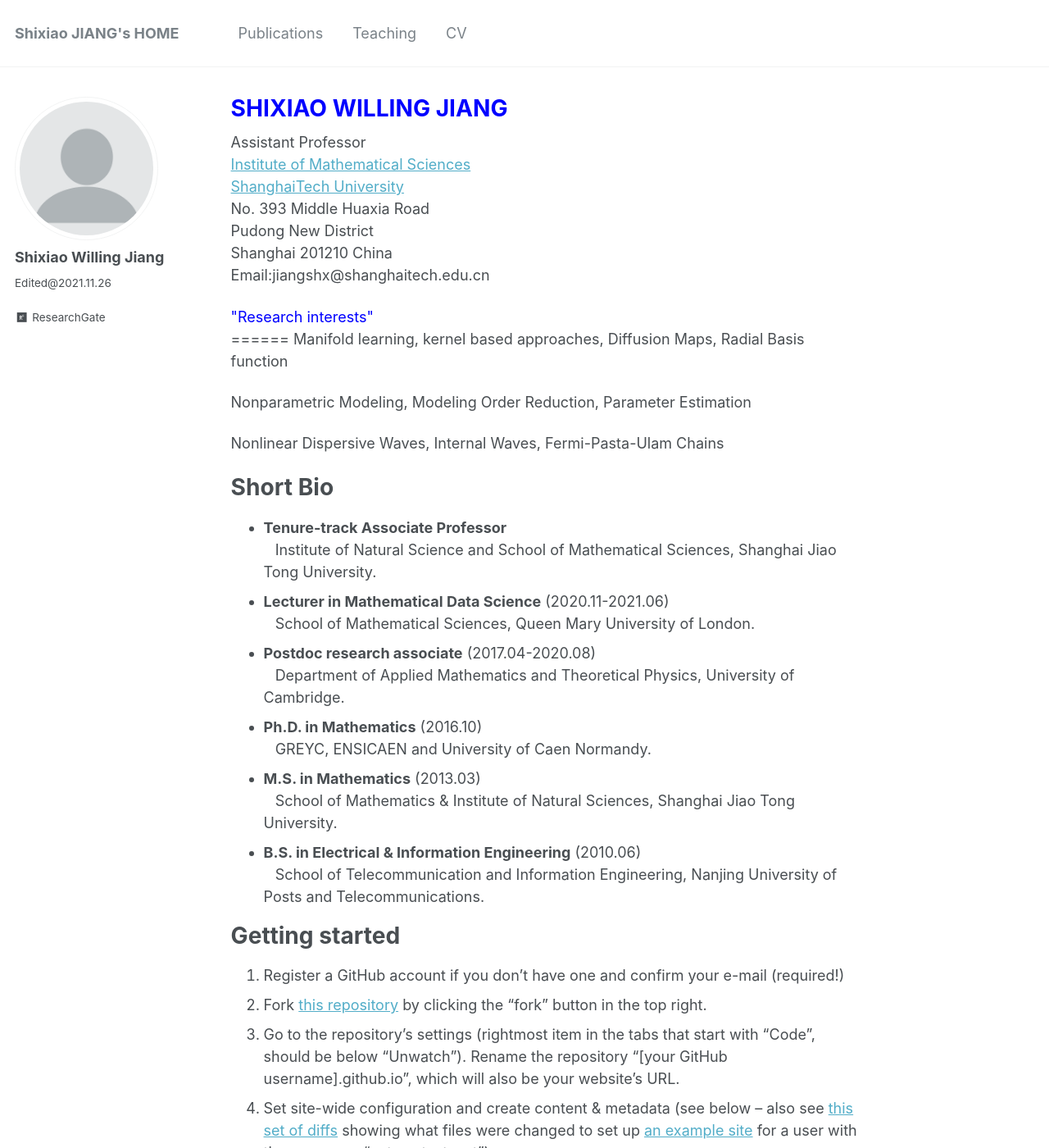
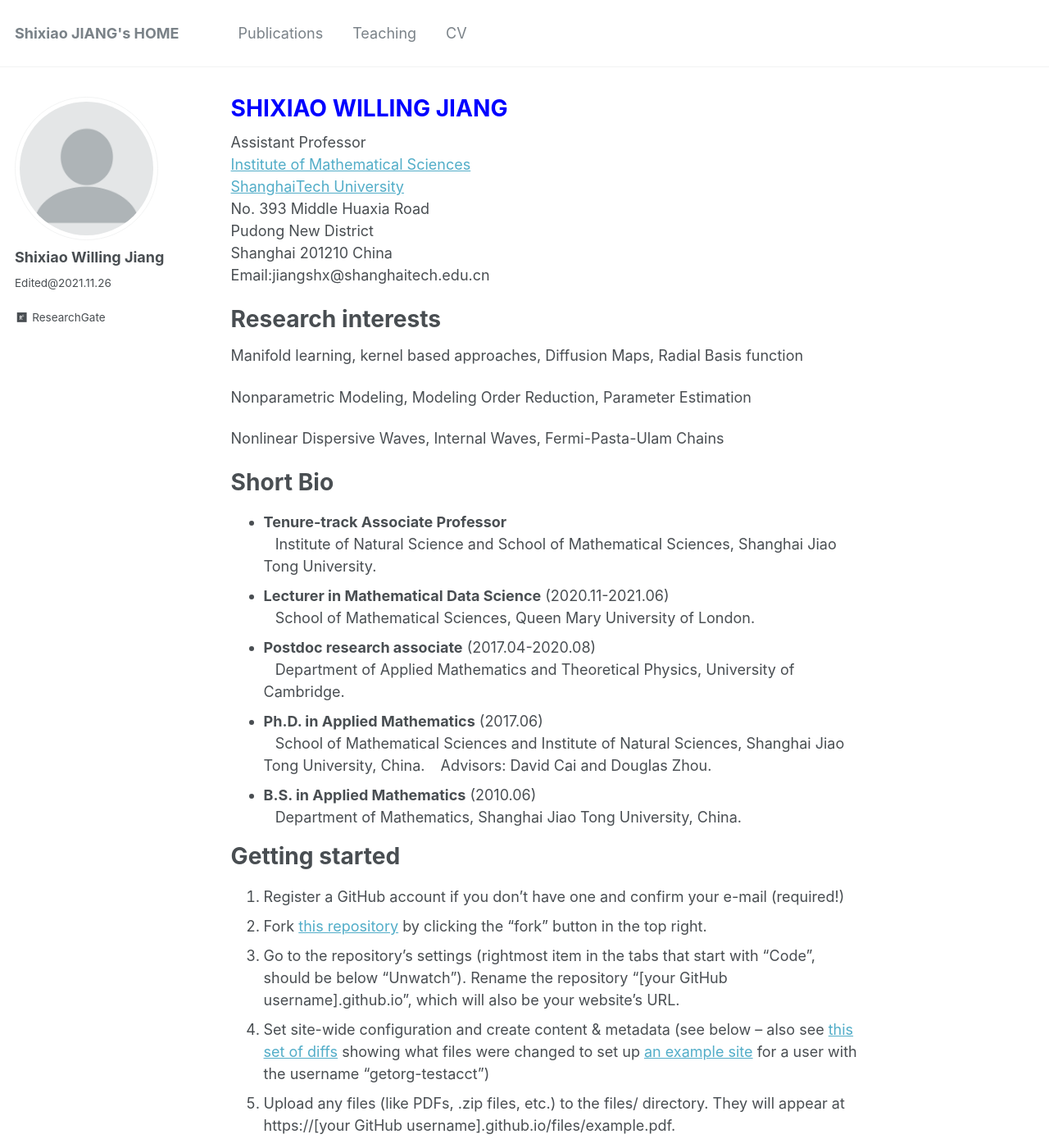
Before and after one commit to willingjiang/willingjiang.github.io, a Jekyll site: the page built from _pages/about.md, in a window 1280 px wide and 1400 px high. Shown: the whole window at 82% size. Built offline with Jekyll 4.4.1, drawn with Linux system fonts in a browser that asks for light colours.

Commit message:
Update about.md

```diff
--- a/_pages/about.md
+++ b/_pages/about.md
@@ -16,7 +16,7 @@ Pudong New District
 Shanghai 201210 China
 Email:jiangshx@shanghaitech.edu.cn
 
-<font color=blue>"Research interests"</font>
+Research interests
 ======
 Manifold learning, kernel based approaches, Diffusion Maps, Radial Basis function
 
@@ -29,9 +29,8 @@ Short Bio
 - <b>Tenure-track Associate Professor</b> <br> &ensp; Institute of Natural Science and School of Mathematical Sciences, Shanghai Jiao Tong University.
 - <b>Lecturer in Mathematical Data Science</b> (2020.11-2021.06) <br> &ensp; School of Mathematical Sciences, Queen Mary University of London.
 - <b>Postdoc research associate</b> (2017.04-2020.08) <br> &ensp; Department of Applied Mathematics and Theoretical Physics, University of Cambridge.
-- <b>Ph.D. in Mathematics</b> (2016.10) <br> &ensp; GREYC, ENSICAEN and University of Caen Normandy.
-- <b>M.S. in Mathematics</b> (2013.03) <br> &ensp; School of Mathematics & Institute of Natural Sciences, Shanghai Jiao Tong University.
-- <b>B.S. in Electrical & Information Engineering</b> (2010.06) <br> &ensp; School of Telecommunication and Information Engineering, Nanjing University of Posts and Telecommunications.
+- <b>Ph.D. in Applied Mathematics</b> (2017.06) <br> &ensp; School of Mathematical Sciences and Institute of Natural Sciences, Shanghai Jiao Tong University, China. &ensp; Advisors: David Cai and Douglas Zhou.
+- <b>B.S. in Applied Mathematics</b> (2010.06) <br> &ensp; Department of Mathematics, Shanghai Jiao Tong University, China.
 
 Getting started
 ======
```
